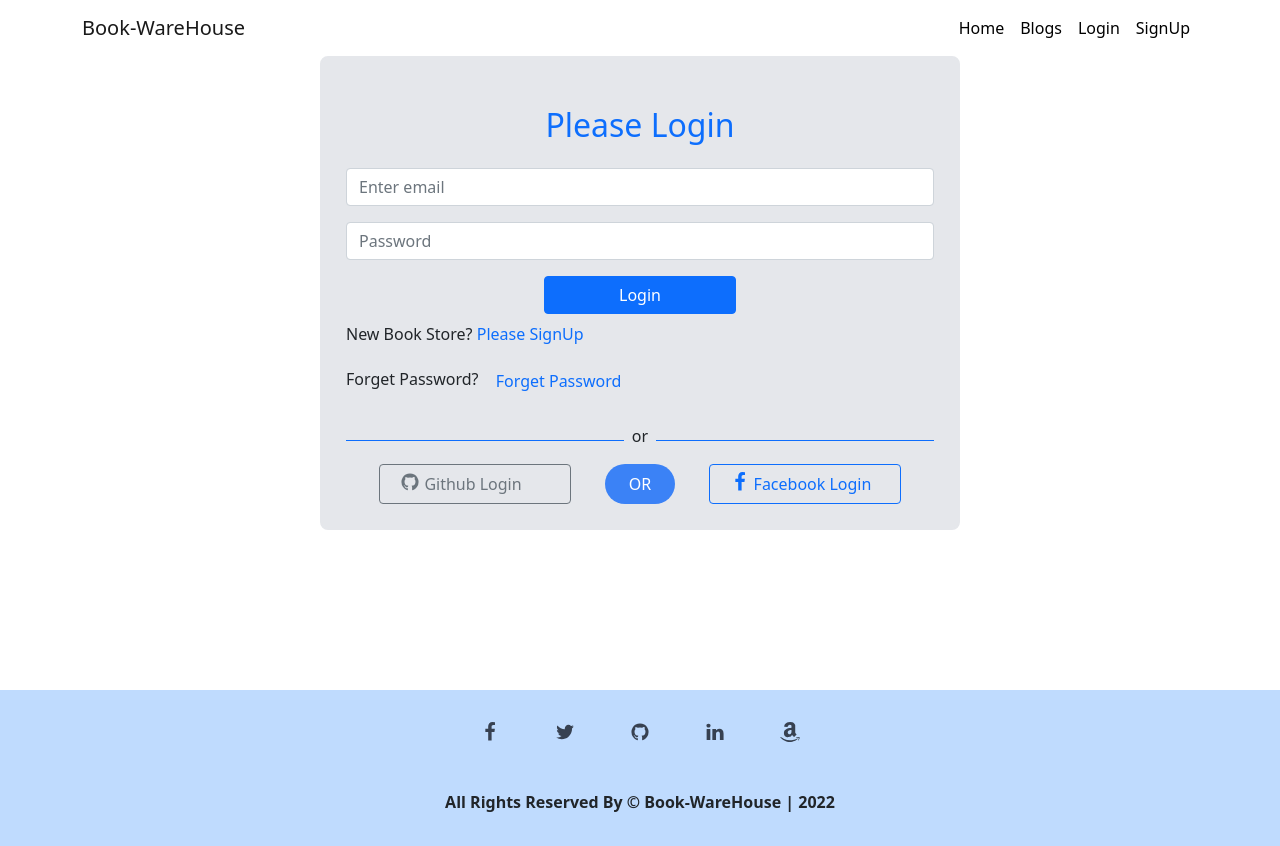
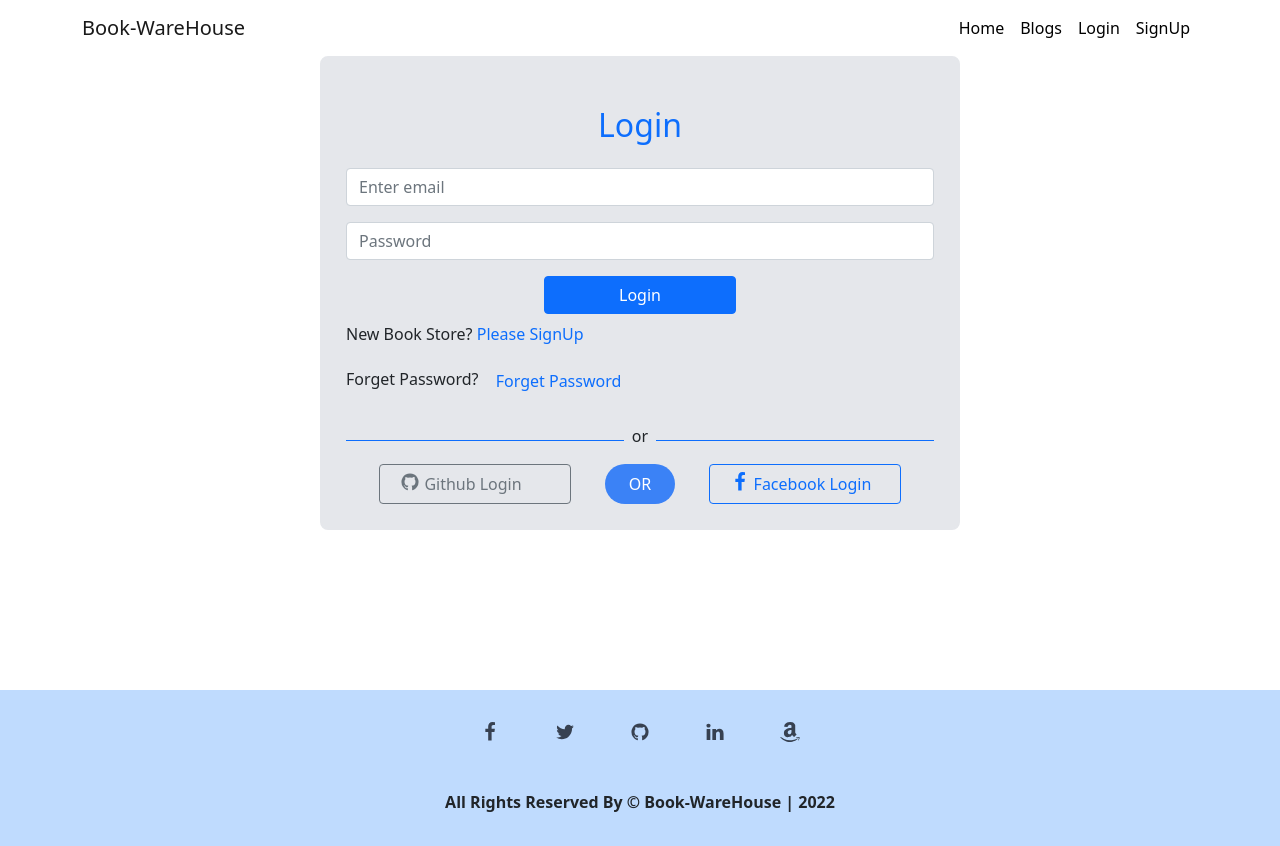
Before and after one commit to Ahsan855/book-wareHouse, a React (Create React App) app: page /login in a window 1280 px wide. Built offline with nearby package versions, Linux system fonts and the light colour scheme; no server answers.

Commit message:
done all section

```diff
--- a/src/Components/Login/Login.js
+++ b/src/Components/Login/Login.js
@@ -60,7 +60,7 @@ const Login = () => {
 
   return (
     <div className="container bg-gray-200 p-4 border-2 rounded-lg w-50 mx-auto mb-40 text-left">
-      <h2 className="text-primary text-center my-4">Please Login</h2>
+      <h2 className="text-primary text-center my-4">Login</h2>
       <Form onSubmit={handleSubmit}>
         <Form.Group className="mb-3" controlId="formBasicEmail">
           <Form.Control
```
